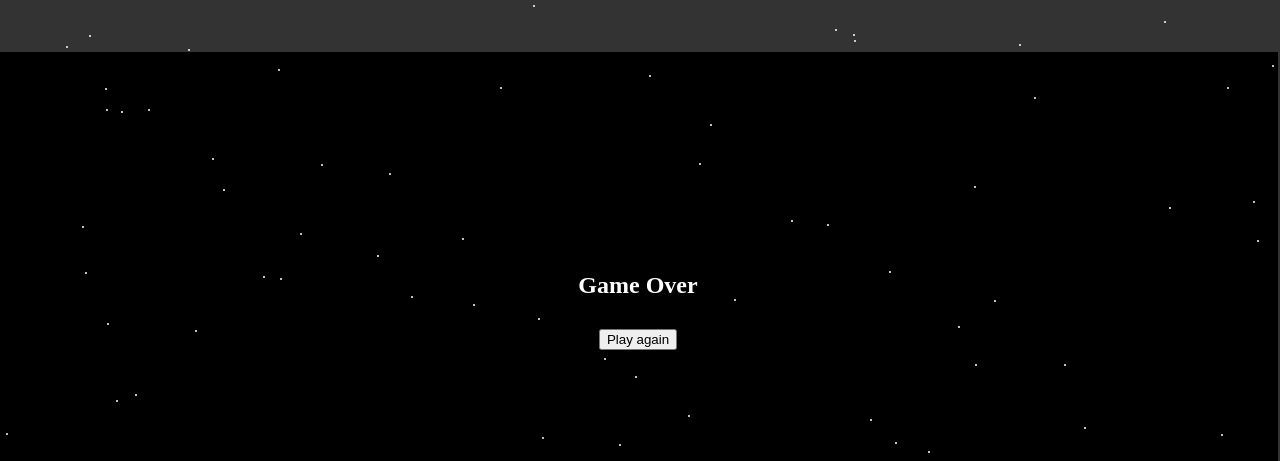
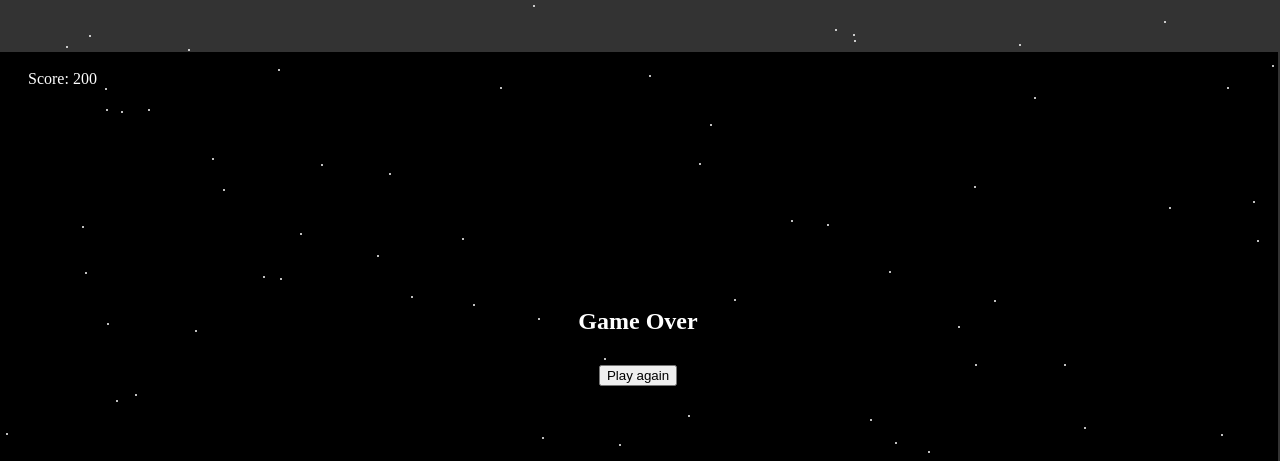
Before and after one commit to ClJarvis/T-RexGame, a plain HTML site: page index.html in a window 1280 px wide. Shown: the part 188-649 px from the top of the page. Drawn offline with Linux system fonts and the light colour scheme.

Commit message:
score is displaying but incremiting too soon

```diff
--- a/app.js
+++ b/app.js
@@ -2,6 +2,7 @@ document.addEventListener('DOMContentLoaded', () => {
 const rocket = document.querySelector('.rocket')
 const grid = document.querySelector('.grid')
 const alert = document.getElementById('alert')
+
 const numOfStars = 100;
 
 
@@ -90,14 +91,20 @@ function generateObstacles() {
 		if (obstaclePosition > 60 && obstaclePosition < 120 && position < 120) {
 			alert.innerHTML = 'Game Over <p><input type="submit" value="Play again" class="btn btn-primary btn-large btn-block" id="submit" onclick="location.reload();">'
 			isGameOver = true
-			//remove child divs \
-			//while (grid.firstChild){
-			//	grid.removeChild(grid.lastChild)
-			//}
+			//remove child divs
+			while (grid.firstChild){
+				grid.removeChild(grid.lastChild)
+			}
 		}
 		obstaclePosition -=10
 		obstacle.style.left = obstaclePosition + 'px'
+
 	}, 20)
+		if (obstaclePosition > 60)
+			score = score +100
+			document.getElementById("score").innerHTML = score
+			console.log(score)
+
 	if (!isGameOver) setTimeout(generateObstacles, randomTime)
 
 }
--- a/style.css
+++ b/style.css
@@ -62,6 +62,10 @@ body {
   margin-left: -10px;
 }
 
+.scoreLabel {
+  margin-left: 30px;
+}
+
 #alert {
   padding: 200px 0px 20px 0px;
  /* background-color: #f44336; */
```
Also changed, not shown: index.html (+1 -1 lines).
